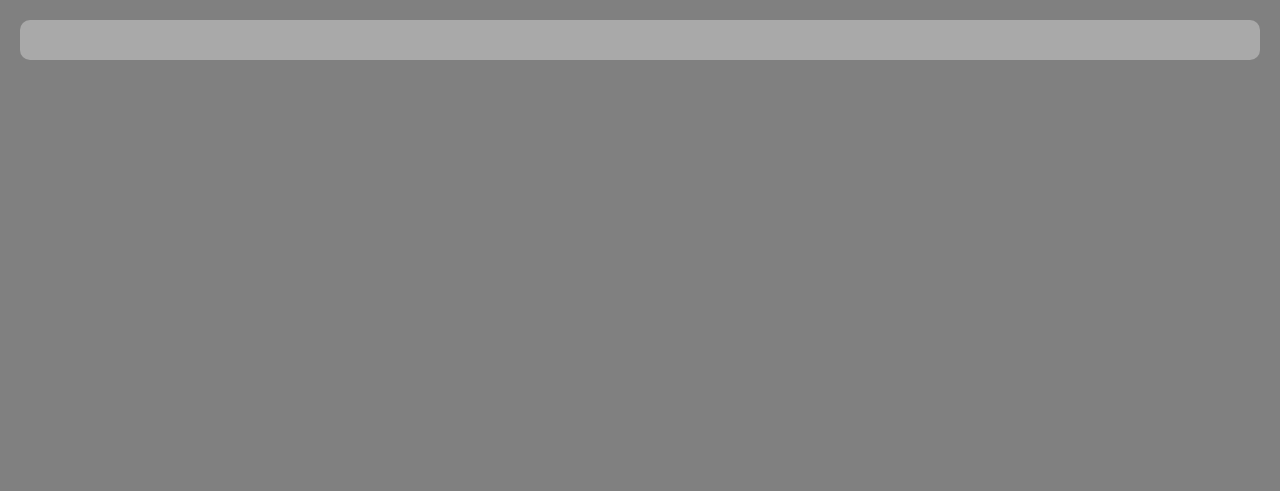
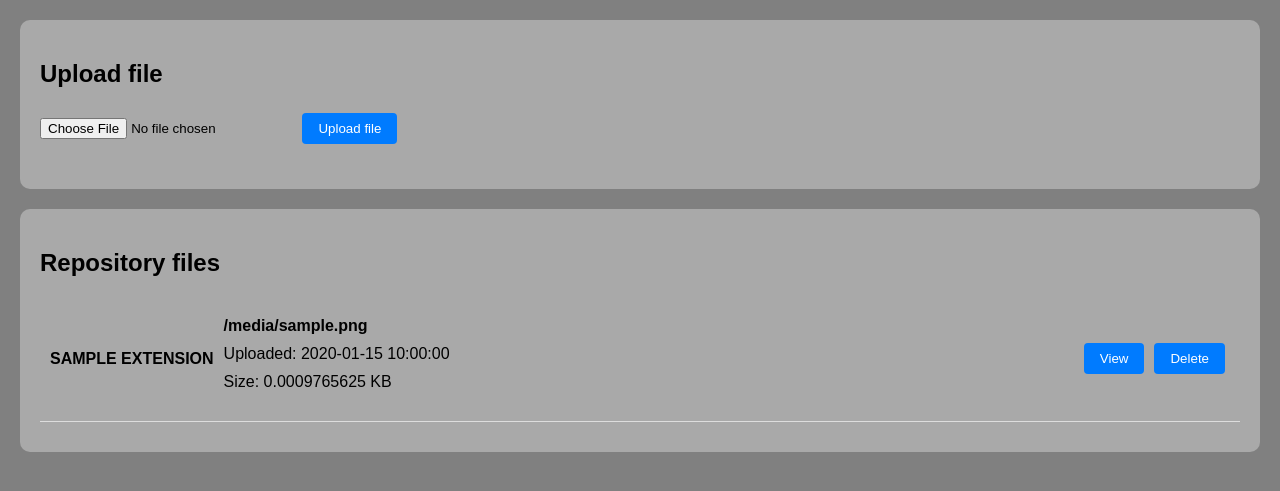
Before and after one commit to s1lenk/zaklucna, a Flask app: template templates/repository.html in a window 1280 px wide. Shown: the part 110-601 px from the top of the page. Run offline with Flask 3, Linux system fonts and the light colour scheme; the template is opened without the code that fills it: most values are stand-ins (such as "Sample title", 1, 10 or a date in 2020).

Commit message:
file upload looks cool, but it was all ai and it ain't finished yet

```diff
--- a/main.py
+++ b/main.py
@@ -3,15 +3,24 @@ from tinydb import TinyDB, Query
 from datetime import datetime
 import os
 import requests
+import uuid
 
 app = Flask(__name__)
 app.secret_key = "holou_nit_skong_jvelin"
+
+# Create uploads directory if it doesn't exist
+UPLOAD_FOLDER = 'uploads'
+if not os.path.exists(UPLOAD_FOLDER):
+    os.makedirs(UPLOAD_FOLDER)
 
 db = TinyDB('user.json')
 user_table = db.table('user')
 repository_db = TinyDB('repositories.json')
 repository_table = repository_db.table('repository')
 User = Query()
+
+# Allowed file extensions
+ALLOWED_EXTENSIONS = {'py', 'html', 'css', 'js', 'txt', 'md', 'json', 'xml', 'csv'}
 
 @app.route("/")
 def index():
@@ -141,13 +150,18 @@ def delete_repository():
 
 
 @app.route('/add_file', methods=['POST'])
-def add_text_to_repos():
+def add_file():
     if 'username' not in session:
         return jsonify({'success': False, 'error': 'Not logged in'})
 
     try:
         repository_name = request.form['repository_name']
         username = session['username']
+
+        repository = repository_db.get((User.user == username) & (User.repository_name == repository_name))
+
+        if not repository:
+            return jsonify ({'success': False, 'error': 'Repository not found'})
 
     except Exception as e:
         print(f"An error occured while trying to add text to the repository: {str(e)}")
--- a/static/css/style.css
+++ b/static/css/style.css
@@ -78,3 +78,51 @@ label {
     margin-bottom: 0.4rem;
     font-weight: 500;
 }
+
+.file-upload-container {
+    margin-bottom: 20px;
+}
+
+.file-list {
+    margin-top: 20px;
+}
+
+.file-item {
+    display: flex;
+    justify-content: space-between;
+    align-items: center;
+    padding: 10px;
+    border-bottom: 1px solid #ddd;
+}
+
+.file-info {
+    flex-grow: 1;
+}
+
+.file-actions {
+    display: flex;
+}
+
+.file-type-icon {
+    margin-right: 10px;
+    font-weight: bold;
+}
+
+#upload-progress {
+    margin-top: 10px;
+    display: none;
+}
+
+.progress-bar {
+    height: 20px;
+    background-color: #f0f0f0;
+    border-radius: 4px;
+    overflow: hidden;
+}
+
+.progress-bar-fill {
+    height: 100%;
+    background-color: #4CAF50;
+    width: 0%;
+    transition: width 0.3s;
+}
--- a/templates/repository.html
+++ b/templates/repository.html
@@ -19,11 +19,85 @@
         </div>
     </header>
 
-    <section>
-        <div class="container">
 
+    <div class="container">
+        <h2>Upload file</h2>
+        <div id="error-message-upload-file" class="error-message" style="display: none; font-weight: bold;"></div>
+
+        <!-- upload a file -->
+        <div class="file-upload-container">
+            <form id="file-upload-form" enctype="multipart/form-data">
+                <input type="hidden" name="repository_name" value="{{ repository.repository_name }}">
+                <input type="file" id="file-input" name="file" required>
+                <button type="submit">Upload file</button>
+            </form>
+
+        <!-- fancy progress bar-->
+            <div id="upload-progress">
+                <p>Uploading...</p>
+                <div class="progress-bar">
+                    <div class="progress-bar-fill" id="progress-bar-fill"></div>
+                </div>
+            </div>
         </div>
-    </section>
+    </div>
 
+    <div class="container">
+        <h2>Repository files</h2>
+        <div id="error-message-upload-file" class="error-message" style="display: none; font-weight: bold;"></div>
+
+        <!-- shit goes into flask asks it if the repository has any files and then triggers a for loop that shows all the files and their shit-->
+        <div class="file-list">
+            {% if repository.files and repository.files|length > 0 %}
+                {% for file in repository.files %}
+                <div class="file-item">
+                    <div class="file-type-icon">
+                        {{ file.extension.upper() }}
+                    </div>
+                    <div class="file-info">
+                        <strong>{{ file.original_filename }}</strong>
+                        <div>Uploaded: {{ file.date_uploaded }}</div>
+                        <div>Size: {{ (file.file_size / 1024|round(2)) }} KB</div>
+                    </div>
+                    <div class="file-actions">
+                        <button onclick="viewFile('{{ repository.repository_name }}', '{{ file.stored_filename }}')">View</button>
+                        <button onclick="deleteFile('{{ repository.repository_name }}', '{{ file.stored_filename }}', '{{ file.original_filename }}')">Delete</button>
+                    </div>
+                </div>
+                {% endfor %}
+            {% else %}
+                <p>No files in this repository yet. Upload a file to get started!</p>
+            {% endif %}
+        </div>
+    </div>
+
+    <script>
+        // gets the form with the uploaded file and its contents and gives an error if no file is in the files array
+        document.getElementById('file-upload-form').addEventListener('submit', function(e) {
+            e.preventDefault();
+
+            const errorMessage = document.getElementById('error-message-upload-file');
+            const fileInput = document.getElementById('file-input');
+            const progressBar = document.getElementById('upload-progress');
+            const progressBarFill = document.getElementById('progress-bar-fill');
+
+            if (fileInput.files.length === 0) {
+                errorMessage.textContent = 'Select a file you donut!';
+                errorMessage.style.display = 'block';
+                return;
+            }
+
+            const formData = new FormData(this); // creates a variable that stores all the info inside the upload form
+
+            // progress bar magic
+            progressBarFill.style.width = '0%';
+            progressBar.style.display = 'block';
+            errorMessage.style.display = 'none';
+
+
+            // ajax sending the form data
+
+        })
+    </script>
 </body>
 </html>
```
Also changed, not shown: repositories.json (+10 -1 lines).
